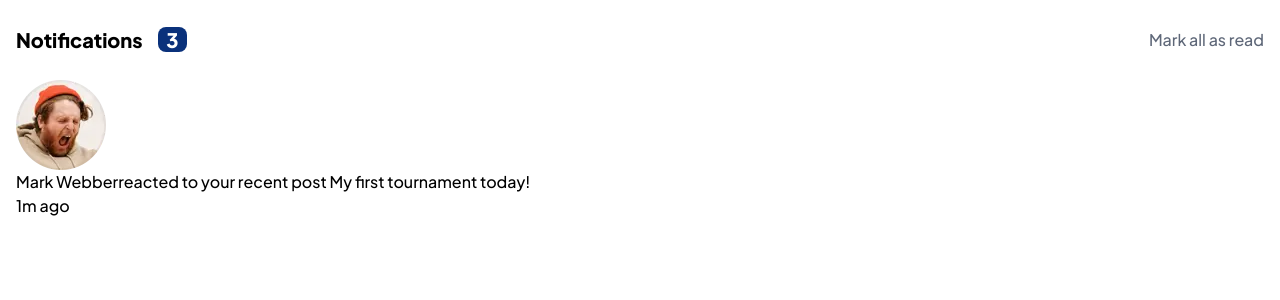
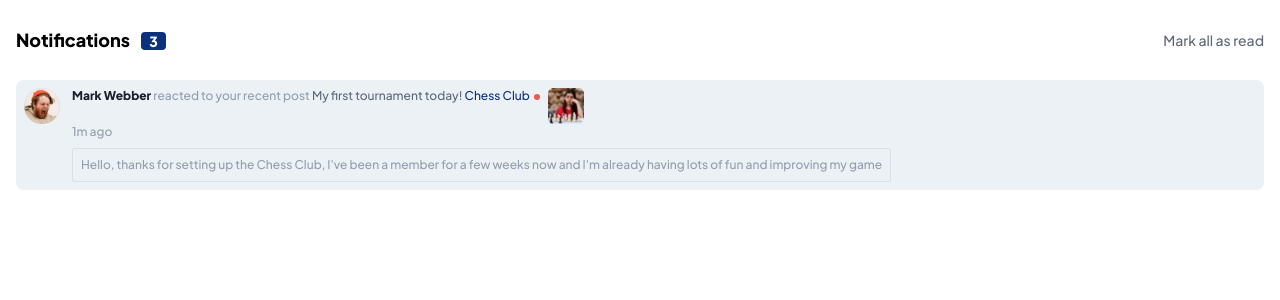
Before and after one commit to ericseparovic/notifications-page-main, a React (Vite) app: page / in a window 1280 px wide. Shown: the top 300 px of the page. Built offline with nearby package versions, Linux system fonts and the light colour scheme.

Commit message:
Add notification component

```diff
--- a/src/App.jsx
+++ b/src/App.jsx
@@ -1,29 +1,12 @@
+import Header from "./components/Header";
+import Notificatons from "./components/Notificatons";
+
 function App() {
   return (
     <div className="container mx-auto font-jakartaSans px-4">
-      <header className="flex justify-between items-center h-20">
-        <h2 className="text-xl font-bold">
-          Notifications{" "}
-          <span className="bg-Blue px-2 py-0 ml-3 rounded-lg text-white">
-            3
-          </span>
-        </h2>
-
-        <p className="text-DarkGrayishBlue">Mark all as read</p>
-      </header>
+      <Header />
       <main>
-        <article>
-          <div>
-            <img src="src/assets/images/avatar-mark-webber.webp" alt="avatar" />
-          </div>
-          <div>
-            <p>
-              <span>Mark Webber</span>
-              reacted to your recent post My first tournament today!
-            </p>
-            <p>1m ago</p>
-          </div>
-        </article>
+        <Notificatons />
       </main>
     </div>
   );
--- /dev/null
+++ b/src/components/Header.jsx
@@ -0,0 +1,16 @@
+import React from "react";
+
+export default function Header() {
+  return (
+    <header className="flex justify-between items-center h-20">
+      <h2 className="text-lg font-bold">
+        Notifications{" "}
+        <span className="text-sm bg-Blue px-2 py-0 ml-2 rounded text-white">
+          3
+        </span>
+      </h2>
+
+      <p className="text-DarkGrayishBlue text-sm">Mark all as read</p>
+    </header>
+  );
+}
--- /dev/null
+++ b/src/components/Notification.jsx
@@ -0,0 +1,46 @@
+import React from "react";
+
+const Notification = () => {
+  return (
+    <article className="mb-3 text-xs flex p-2 gap-3 bg-VeryLightGrayishBlue2 rounded-lg">
+      <div className="min-w-max">
+        <img
+          className="w-9"
+          src="src/assets/images/avatar-mark-webber.webp"
+          alt="avatar"
+        />
+      </div>
+      <div>
+        <div className="flex">
+          <p className="after:ml-1 after:content-[''] after:w-1.5 after:h-1.5 after:rounded-full after:bg-Red after:inline-block">
+            <span className="font-bold text-VeryDarkBlue">Mark Webber</span>{" "}
+            <span className="text-GrayishBlue">
+              reacted to your recent post
+            </span>{" "}
+            <span className="text-DarkGrayishBlue ">
+              My first tournament today!
+            </span>{" "}
+            <a href="#" className="text-Blue">
+              {"Chess Club"}
+            </a>
+          </p>
+          <div className="min-w-max">
+            <img
+              className="ml-2 w-9"
+              src="src/assets/images/image-chess.webp"
+              alt="avatar"
+            />
+          </div>
+        </div>
+        <p className="text-GrayishBlue">1m ago</p>
+        <blockquote className="text-GrayishBlue mt-2 border border-GrayishBlue border-opacity-20 p-2 rounded-sm">
+          {
+            "Hello, thanks for setting up the Chess Club, I've been a member for a few weeks now and I'm already having lots of fun and improving my game"
+          }
+        </blockquote>
+      </div>
+    </article>
+  );
+};
+
+export default Notification;
--- /dev/null
+++ b/src/components/Notificatons.jsx
@@ -0,0 +1,11 @@
+import Notification from "./Notification";
+
+const Notificatons = () => {
+  return (
+    <>
+      <Notification />
+    </>
+  );
+};
+
+export default Notificatons;
--- a/tailwind.config.cjs
+++ b/tailwind.config.cjs
@@ -9,8 +9,8 @@ module.exports = {
       colors: {
         Red: "hsl(1, 90%, 64%)",
         Blue: "hsl(219, 85%, 26%)",
-        VeryLightGrayishBlueo1: "hsl(211, 68%, 94%)",
-        VeryLightGrayishBlue2: "hsl(205, 33%, 90%)",
+        VeryLightGrayishBlue1: "hsl(211, 68%, 94%)",
+        VeryLightGrayishBlue2: "hsl(205, 33%, 94%)",
         GrayishBlue: "hsl(219, 14%, 63%)",
         DarkGrayishBlue: "hsl(219, 12%, 42%)",
         VeryDarkBlue: "hsl(224, 21%, 14%)",
```
